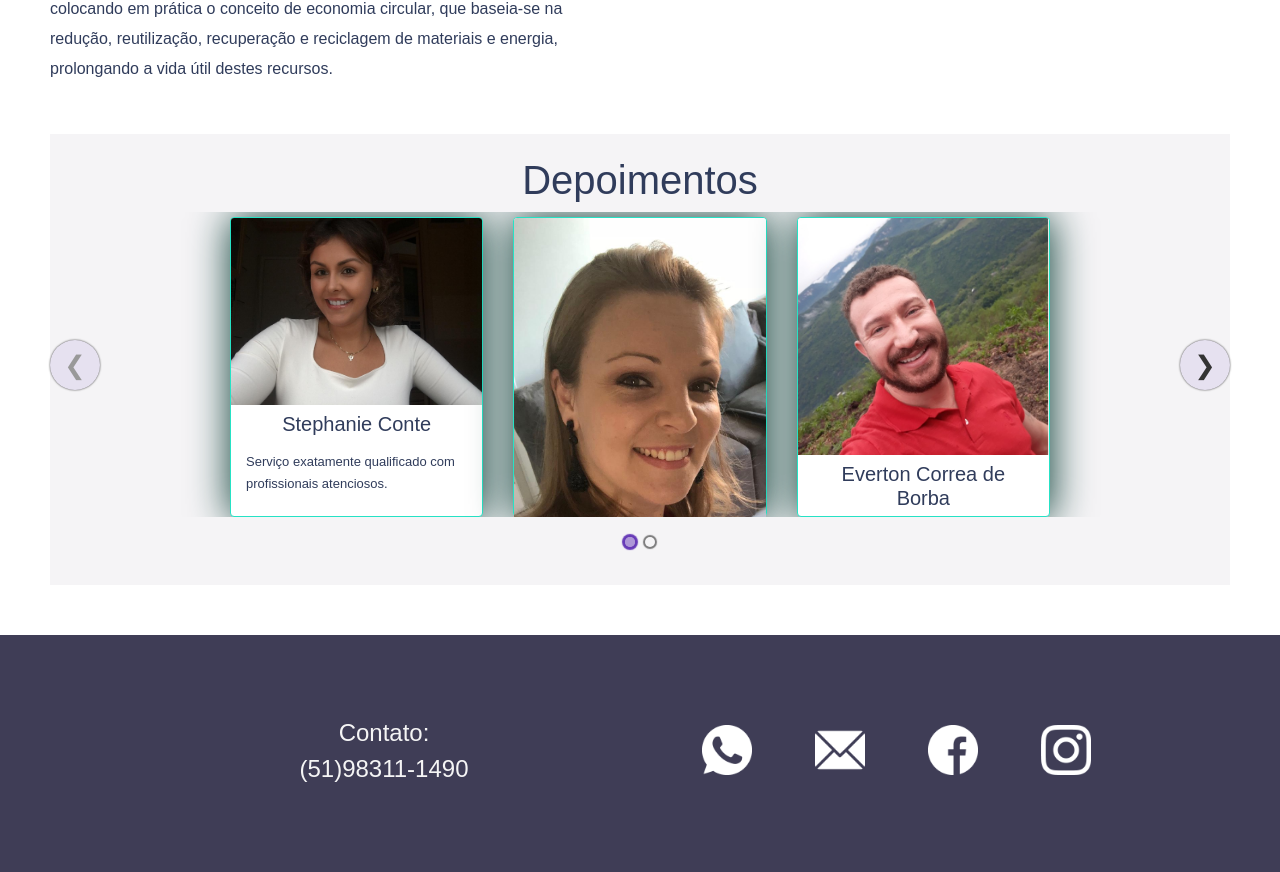
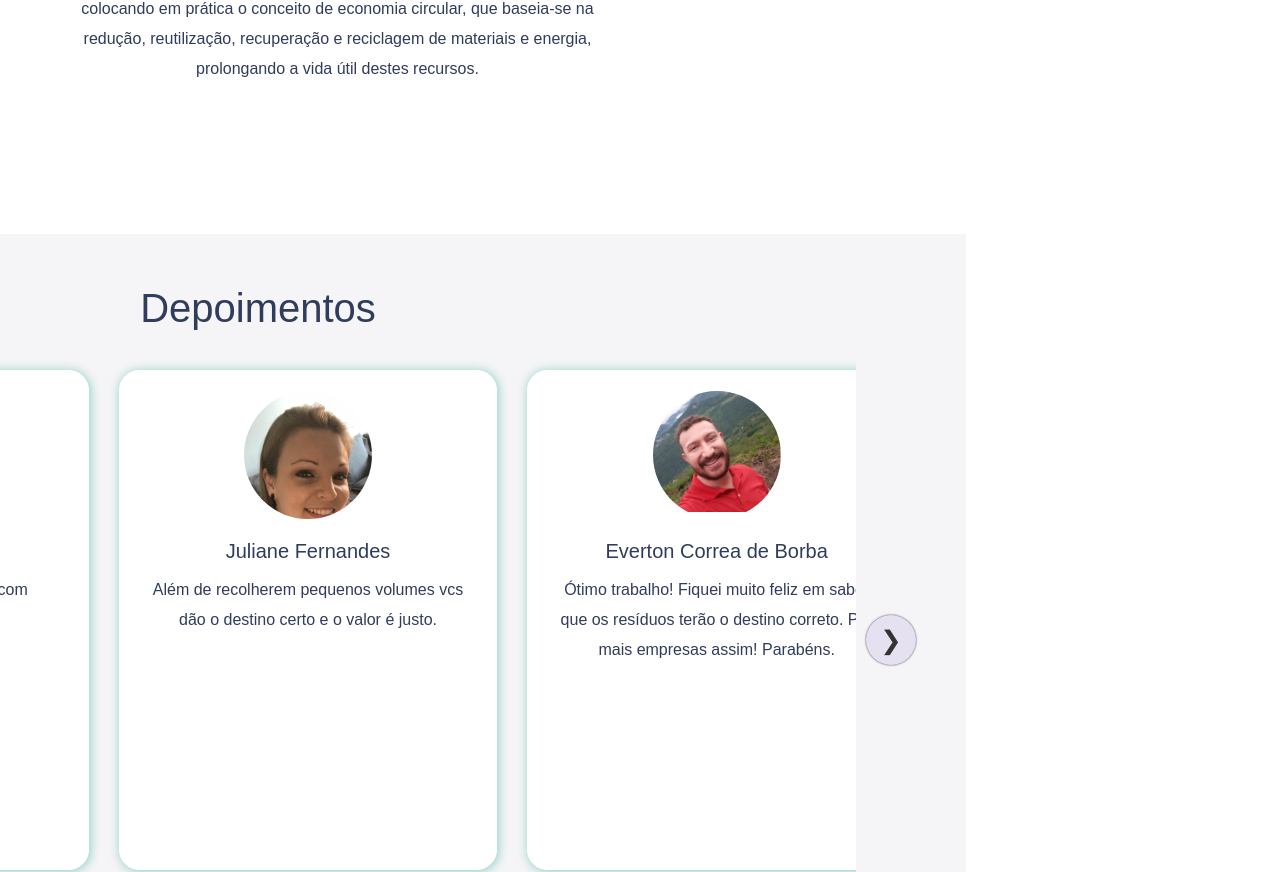
Before and after one commit to aceleradora-TW/descarte-certo, a React (Create React App) app in the folder frontend/: page / in a window 1280 px wide. Shown: the part 1535-2407 px from the top of the page. Built offline with nearby package versions, Linux system fonts and the light colour scheme.

Commit message:
@jhuan0999 @alinenecchi Adicionando css e dependencias package json

```diff
--- a/frontend/src/components/Depositions/DepositionsStyles.css
+++ b/frontend/src/components/Depositions/DepositionsStyles.css
@@ -5,14 +5,32 @@
     line-height: 30px;
     color: #303c5b;
     background-color: #F5F4F6;
-    padding-bottom: 33px;
-    padding-top: 22px;
 }
-.avatar{
-    width: 25%;
-    height: auto;
+
+.content-box{
+    text-align: center;
+}
+.card-deck{
+    border: #ffffff
+}
+
+.div-depositions{
+    width: 120%;
+    text-align: center;
+    margin-top: 100px;
+    margin-bottom: 100px;
+    margin-left: -500px;
+    padding: 50px;
+}
+
+.imgCard{
+    width: 8rem;
+    height: 8rem;
     margin: auto;
     margin-top: 10px;
+    border-radius: 50%;
+    overflow: hidden;
+
 }
 .card-depositions{
     border-color: aqua;
@@ -20,43 +38,92 @@
 }
 
 .card {
-    width: 120px;
-    height: 300px;
+    width: 450px;
+    height: 500px;
+    top: 30px;
+    bottom: 200px;
+    left: 50px;
+    padding: 10px;
     position: relative;
     display: flex;
     flex-direction: column;
     min-width: 0;
     word-wrap: break-word;
-    background-color: #fff;
+    background-color: #ffffff;
     background-clip: border-box;
-    border: 1px solid #26E2C5;
-    border-radius: .25rem;
-    box-shadow: 1px 1px 1px 5px #26E2C5;
-    -moz-box-shadow: 3px 3px 10px 5px #26E2C5;
-    -webkit-box-shadow: 1px 1px 40px 1px #0c3f37;
-    -o-box-shadow: 3px 3px 10px 5px #26E2C5;
-    margin: 5px 5px 5px 5px;
+    border: 1px solid #ffffff;
+    border-radius: 20px;
+    box-shadow: 1px 1px 1px 5px #F5F4F6;
+    -moz-box-shadow: 3px 3px 10px 5px #ffffff;
+    -webkit-box-shadow: 1px 1px 10px 1px #98d4cb;
+    -o-box-shadow: 3px 3px 50px 5px #26E2C5;
 }
+
+.card-deck{
+    width: 1350px;
+    height: 600px;
+}
+
 .img {
     vertical-align: super;
     border-style: none;
+}
 
+.card.title{
+    text-align: center;
+    margin-top: 500px;
+    font-size: 16px;
+    margin-bottom: .75rem;
+    font-size: 18px;
 }
-.card-title{
-    text-align: center;
-    margin-top: 7px;
-    margin-bottom: 15px;
+
+div {
+    display: block;
 }
-.card-text{
-    font-size: 13px;
-    margin: auto;
-    line-height: 22px;
-    text-align: left;
+
+@media only screen and (min-width:411px) and (max-width:731px){
+    .carousel>.card-deck>.card>{
+        width: 100%;
+        height: 240px;
+    }
+    .card.title{
+        font-size: 12px;
+    }
+  }
+
+  @media only screen and (min-width:768px) and (max-width:1024px){
+    .carousel>.card-deck>.card>{
+        width: 100%;
+        height: 300px;
+    }
+    .card.title{
+        font-size: 12px;
+    }
+
+  }
+
+  @media only screen and (min-width:950px) and (max-width:1280px){
+    .card{
+       font-size:16px;
+    }
 }
-.card-body{
-    padding: 0px 15px 15px 15px
+
+@media only screen and (min-width:411px) and (max-width:731px){
+    .card.title{
+       font-size: 16px;
+       text-align: center;
+    }
+  }
+
+  @media only screen and (min-width:768px) and (max-width:1024px){
+    .card.title{
+       font-size: 16px;
+       text-align: center;
+    }
+  }
+
+  @media only screen and (min-width:950px) and (max-width:1280px){
+    .card.title{
+       font-size:18px;
+    }
 }
-.card-deck{
-    width: 850px;
-    margin: auto;
-}
--- a/frontend/src/components/Depositions/index.js
+++ b/frontend/src/components/Depositions/index.js
@@ -36,8 +36,8 @@ function DepositionsComponent() {
               <Card.Img variant="top" src={PhotoCard2}/>
             </div>
             <Card.Body>
-              <Card.Title>{TextsDepositions.card2.title}</Card.Title>
-              <Card.Text>{TextsDepositions.card2.content}</Card.Text>
+              <Card.Title className='card.title'>{TextsDepositions.card2.title}</Card.Title>
+              <Card.Text className='text-card'>{TextsDepositions.card2.content}</Card.Text>
             </Card.Body>
           </Card>
 
@@ -46,8 +46,8 @@ function DepositionsComponent() {
               <Card.Img variant="top" src={PhotoCard3}/>
             </div>
             <Card.Body>
-              <Card.Title>{TextsDepositions.card3.title}</Card.Title>
-              <Card.Text>{TextsDepositions.card3.content}</Card.Text>
+              <Card.Title className='card.title'>{TextsDepositions.card3.title}</Card.Title>
+              <Card.Text className='text-card'>{TextsDepositions.card3.content}</Card.Text>
             </Card.Body>
           </Card>
       </CardDeck>
@@ -58,8 +58,8 @@ function DepositionsComponent() {
             <Card.Img variant="top" src={PhotoCard4}/>
           </div>
           <Card.Body>
-            <Card.Title>{TextsDepositions.card4.title}</Card.Title>
-            <Card.Text>{TextsDepositions.card4.content}</Card.Text>
+            <Card.Title className='card.title'>{TextsDepositions.card4.title}</Card.Title>
+            <Card.Text className='text-card'>>{TextsDepositions.card4.content}</Card.Text>
           </Card.Body>
         </Card>
 
@@ -68,8 +68,8 @@ function DepositionsComponent() {
             <Card.Img variant="top" src={PhotoCard5}/>
           </div>
           <Card.Body>
-            <Card.Title>{TextsDepositions.card5.title}</Card.Title>
-            <Card.Text>{TextsDepositions.card5.content}</Card.Text>
+            <Card.Title className='card.title'>{TextsDepositions.card5.title}</Card.Title>
+            <Card.Text className='text-card'>{TextsDepositions.card5.content}</Card.Text>
           </Card.Body>
         </Card>
 
@@ -78,8 +78,8 @@ function DepositionsComponent() {
             <Card.Img variant="top" src={PhotoCard6}/>
           </div>
           <Card.Body>
-            <Card.Title>{TextsDepositions.card6.title}</Card.Title>
-            <Card.Text>{TextsDepositions.card6.content}</Card.Text>
+            <Card.Title className='card.title'>{TextsDepositions.card6.title}</Card.Title>
+            <Card.Text className='text-card'>{TextsDepositions.card6.content}</Card.Text>
           </Card.Body>
         </Card>
       </CardDeck>
```
Also changed, not shown: frontend/package.json (+7 -1 lines), 1 other file (tests, documents, lock files or other folders).
